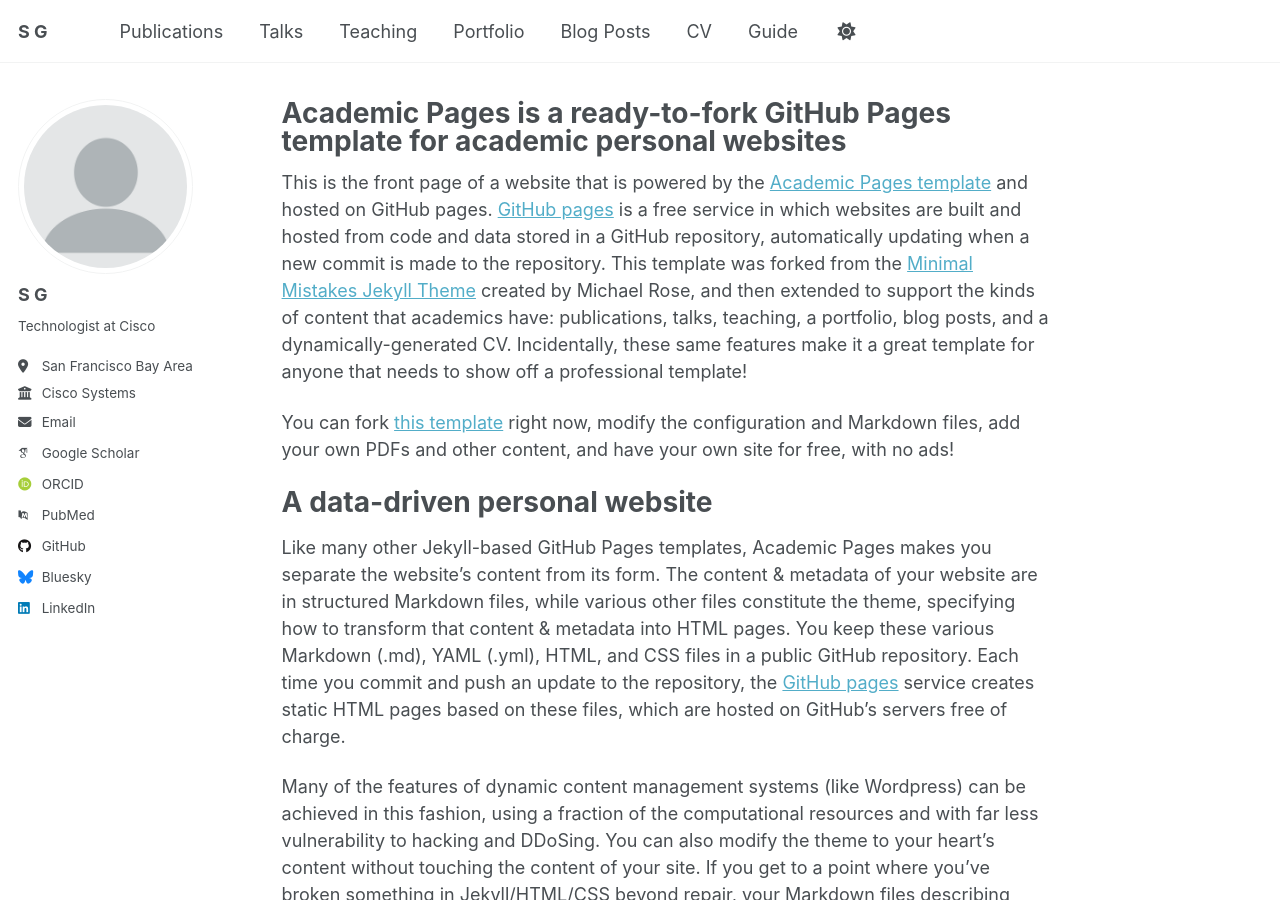
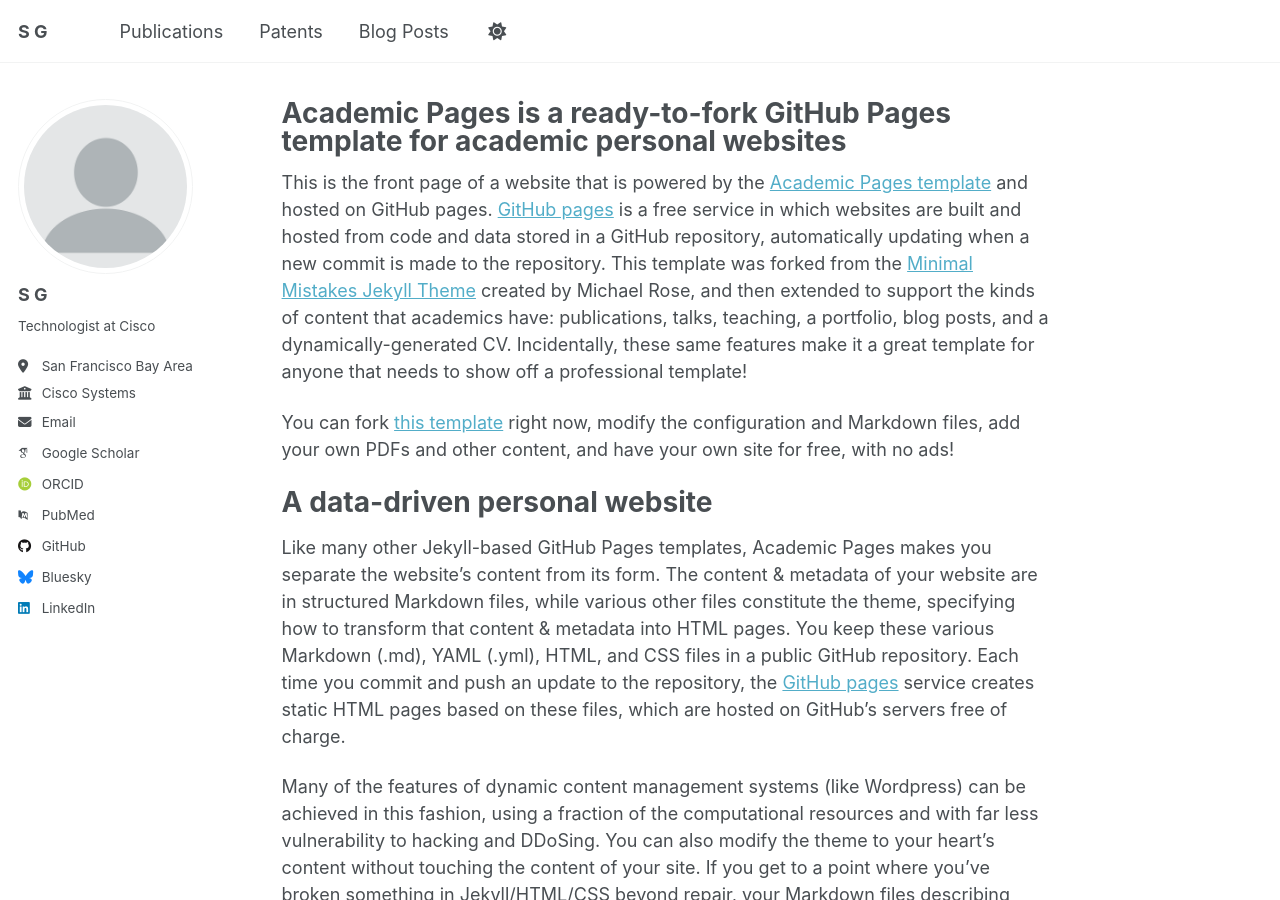
Before and after one commit to srigundavelli/srigundavelli.github.io, a Jekyll site: the page built from _pages/about.md, in a window 1280 px wide and 900 px high. Built offline with Jekyll 4.4.1, drawn with Linux system fonts in a browser that asks for light colours; some web fonts are replaced; a script that is not in the unit is left out; part of the change alters nothing that is shown.

Commit message:
Update navigation.yml

```diff
--- a/_data/navigation.yml
+++ b/_data/navigation.yml
@@ -11,23 +11,23 @@ main:
   - title: "Publications"
     url: /publications/
 
-  - title: "Talks"
-    url: /talks/
+  - title: "Patents"
+    url: /patents/
 
-  - title: "Teaching"
-    url: /teaching/
+  #- title: "Teaching"
+  #  url: /teaching/
 
-  - title: "Portfolio"
-    url: /portfolio/
+  #- title: "Portfolio"
+  #  url: /portfolio/
 
   - title: "Blog Posts"
     url: /year-archive/
 
-  - title: "CV"
-    url: /cv/
+  #- title: "CV"
+  #  url: /cv/
 
   # - title: "CV"
   #   url: /cv-json/
 
-  - title: "Guide"
-    url: /markdown/
+  #- title: "Guide"
+  #  url: /markdown/
```
